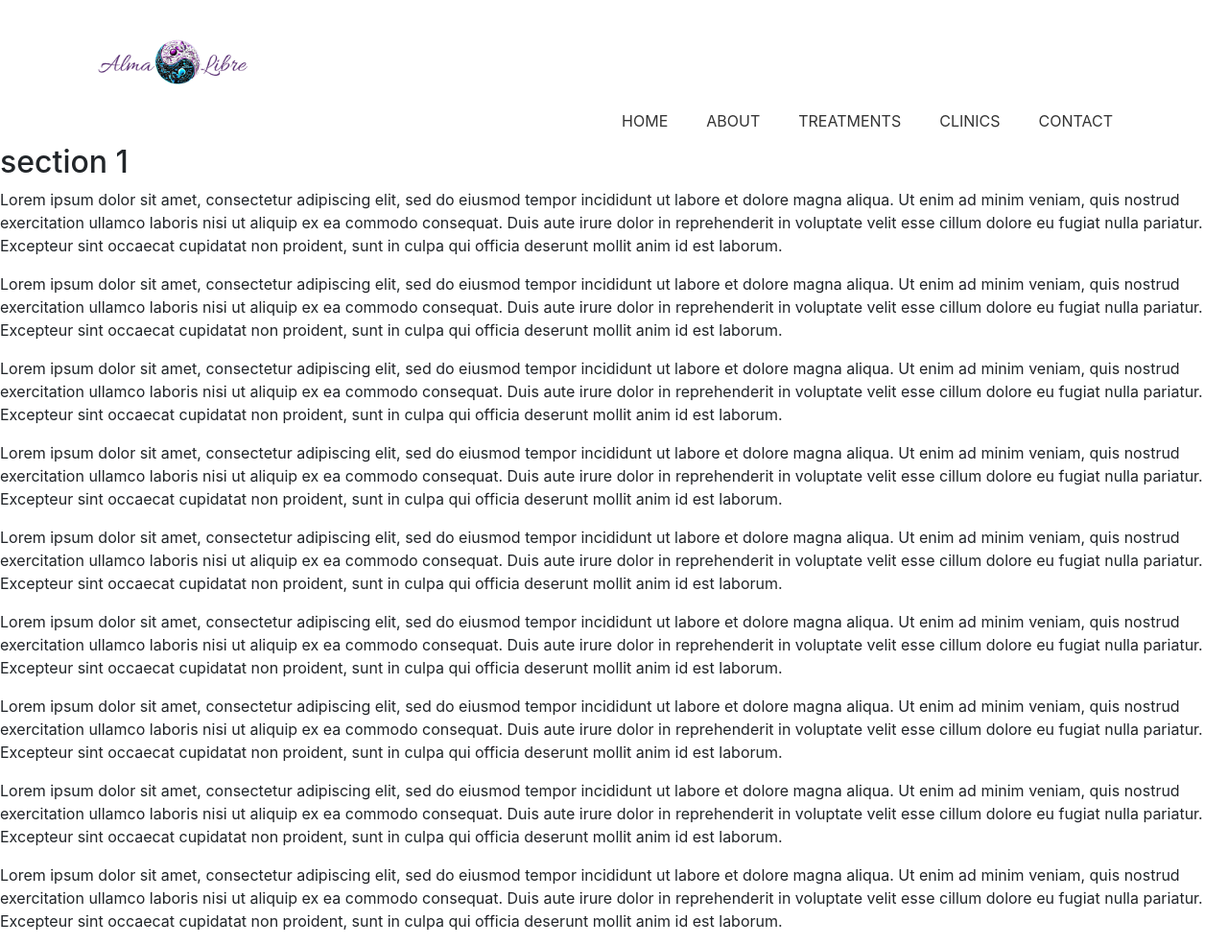
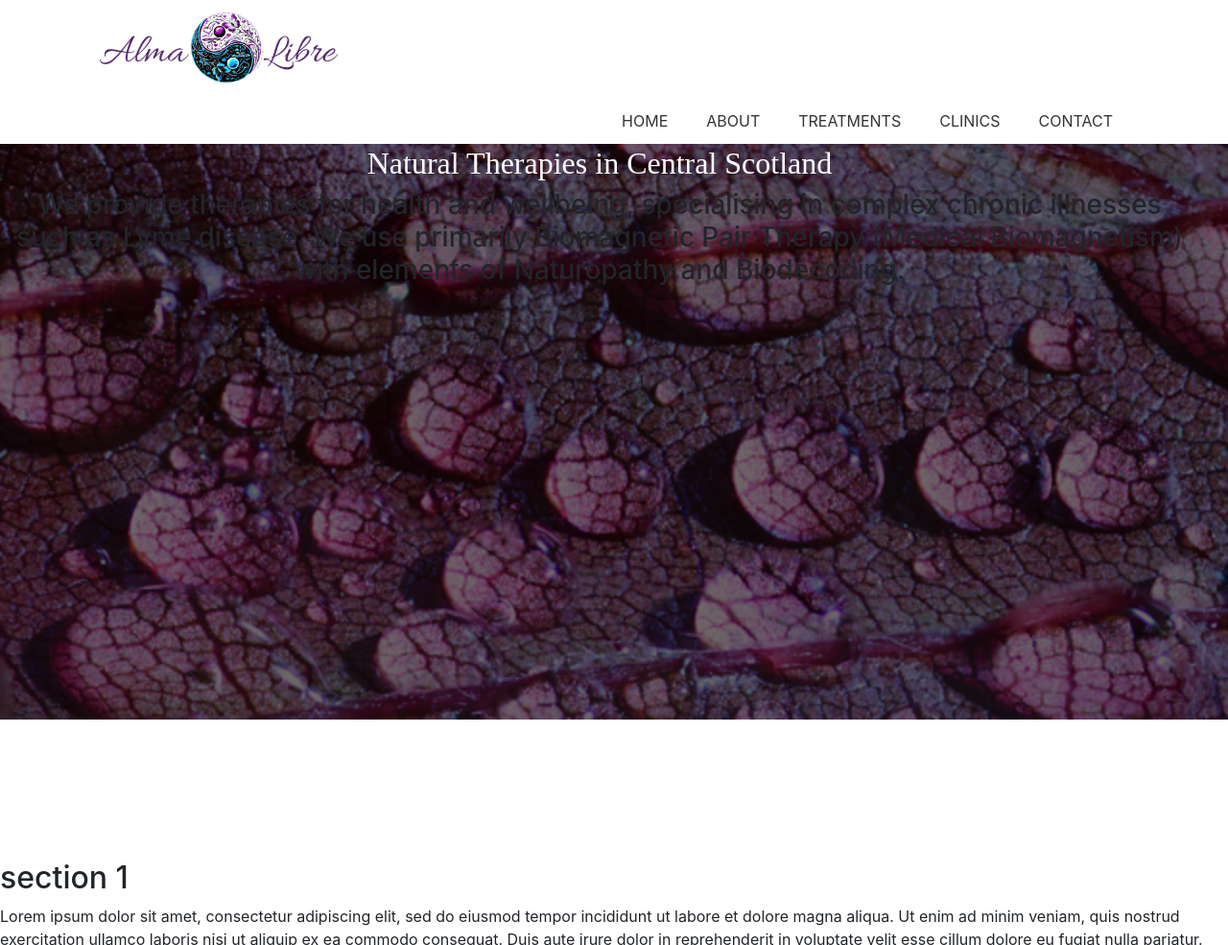
Before and after one commit to DanielLaraSanchez/almalibreV1, a website: page client/index.html in a window 1280 px wide. Shown: the top 985 px of the page at 96% size. Drawn offline with nearby package versions, Linux system fonts and the light colour scheme.

Commit message:
added section photo

```diff
--- a/client/css/mystyle.css
+++ b/client/css/mystyle.css
@@ -1,5 +1,5 @@
 header{
-    padding:40px 100px;
+    padding:10px 100px;
     box-sizing:border-box;
     background:#fff;
     height:100px;
@@ -55,10 +55,21 @@ color:rgba(104,104,104, .6);
 }
 
 
-#header-container{
-    background-image:url('../assets/test2.png');
-    background-size: contain;
-    background-repeat: no-repeat;
-    height:400px;
-    width:100%;
+.photo-section{
+    height:600px;
+    background:linear-gradient(rgba(15, 1, 1, 0.6), rgba(10, 0, 0, 0.6)),url('../assets/purple_leaves.jpg');
+    background-size:cover;
+    background-repeat:no-repeat;
 }
+
+
+section.intro-section div.container{
+    padding:50px;
+    height:100%;
+}
+
+#h2-intro-section{
+    font-family:'Josefin Sans';
+    font-weight: lighter;
+    color:white;
+}
--- a/client/index.html
+++ b/client/index.html
@@ -14,22 +14,7 @@
 </head>
 
 <body>
-    <!-- <div class="container-fluid" id="header-container">
-    <div class="row justify-content-end" id="header-row">
-        <div class="col-lg-7">
-            <ul  style="display:flex; float:right;">
-                <li style="margin-left:20px;margin-right:20px;">hola</li>
-                <li style="margin-left:20px;margin-right:20px;float:right;">adios</li>
-                <li style="margin-left:20px;margin-right:20px;">hello</li>
-                <li style="margin-left:20px;margin-right:20px;">Goodby</li>
-            </ul>
-        </div>
-
-    </div>
-
-</div> -->
-
-<header><img src="./assets/almalibrelogo.png" alt="" height='50'></header>
+    <header><img src="./assets/almalibrelogo.png" alt="" height='80'></header>
     <nav>
         <ul>
             <li><a href="#" class="active">Home</a></li>
@@ -39,6 +24,32 @@
             <li><a href="#">Contact</a></li>
         </ul>
     </nav>
+
+    <section class="photo-section">
+        <div class="container-fluid" style="height:100%;">
+            <div class="row justify-content-center  align-items-center" style=" width:100%;">
+                <div class="col-lg-12 text-center">
+                        <h2 id="h2-intro-section">Natural Therapies in Central Scotland</h2>
+                </div>
+
+                <div class="col-lg-12 text-center">
+                        <h3>We provide therapies for health and wellbeing, specialising in complex chronic illnesses such as
+                                Lyme disease.
+                                We use primarily Biomagnetic Pair Therapy (Medical Biomagnetism) with elements of Naturopathy and
+                                Biodecoding.</h3>
+                </div>
+
+            </div>
+        </div>
+    </section>
+
+    <section class="intro-section">
+        <div class="container">
+            <div class="row justify-content-center">
+                <h2 id="h2-intro-section">Natural Therapies in Central Scotland</h2>
+            </div>
+        </div>
+    </section>
 
     <section class="sec1">
         <h2>section 1</h2>
```
Also changed, not shown: client/assets/butterfly.jpg (added), client/assets/purple_leaves.jpg (added), client/assets/test2.png (deleted). Lines whose indentation alone changed are shown as unchanged.
